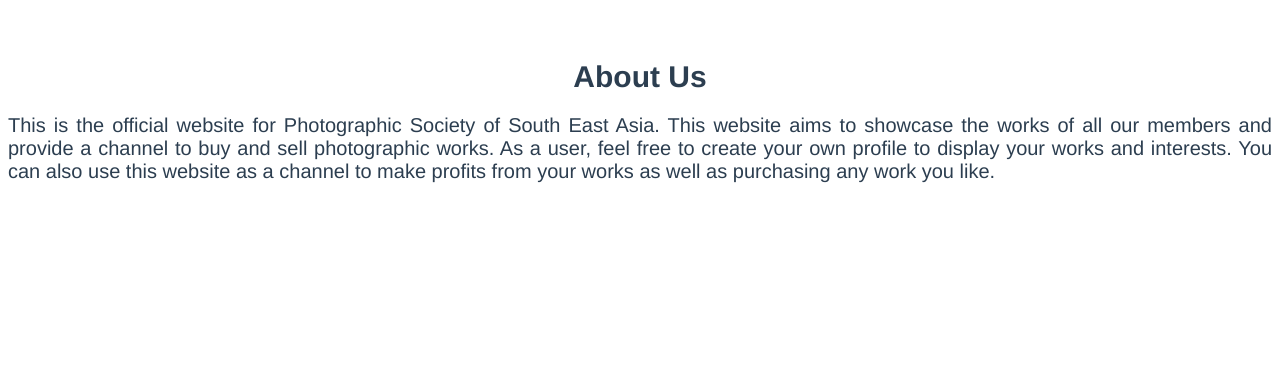
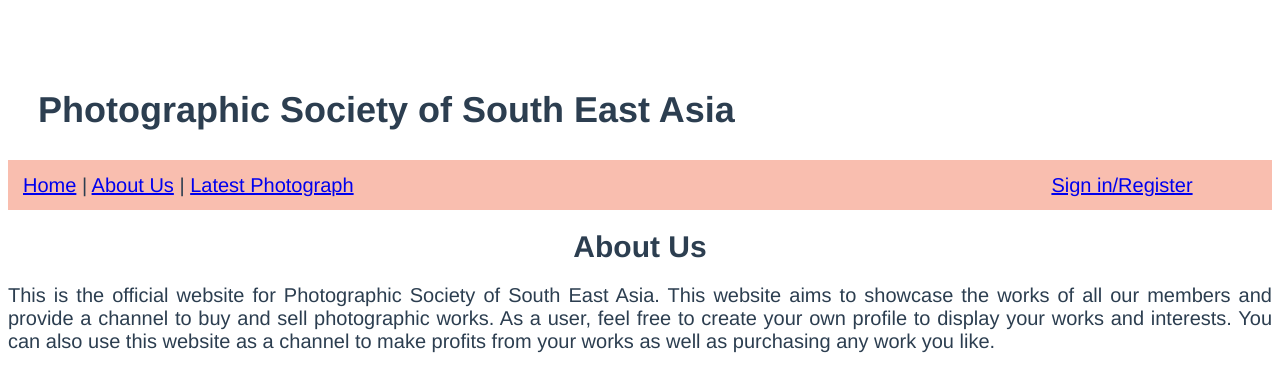
Before and after one commit to 22-23-BT3103-Group6/Group-Project, a Vue app: page /about in a window 1280 px wide. Shown: the top 392 px of the page. Built offline with nearby package versions, Linux system fonts and the light colour scheme; no server answers.

Commit message:
add router

```diff
--- a/src/components/AboutUs.vue
+++ b/src/components/AboutUs.vue
@@ -1,4 +1,5 @@
 <template>
+<HeadLine/>
     <main class="Container">
         <div>
             <h1>About Us</h1>
@@ -9,6 +10,17 @@
         </div>
     </main>
 </template>
+
+<script>
+import HeadLine from '@/components/HeadLine.vue'
+
+export default{
+    name:'AboutUs',
+    components: {
+        HeadLine,
+    }
+}
+</script>
 
 <style scoped>
 
--- a/src/router/index.js
+++ b/src/router/index.js
@@ -1,5 +1,5 @@
 import { createRouter, createWebHistory } from 'vue-router'
-import SignIn from '@/components/SignIn.vue'
+import SignIn from '@/view/RegisterLogIn.vue'
 import HomePage from '@/view/HomePage.vue'
 import AboutUs from '@/components/AboutUs.vue'
 import LatestPhotograph from '@/view/LatestPhotograph.vue'
--- a/src/view/HomePage.vue
+++ b/src/view/HomePage.vue
@@ -70,8 +70,9 @@
     </footer>
   </template>
 
+
   <script setup>
-  import HeadLine from '@/components/HeadLine.vue'
+     import HeadLine from '@/components/HeadLine.vue'
   const list = [
       {
           groupingName: 'Trending Photography',
```
